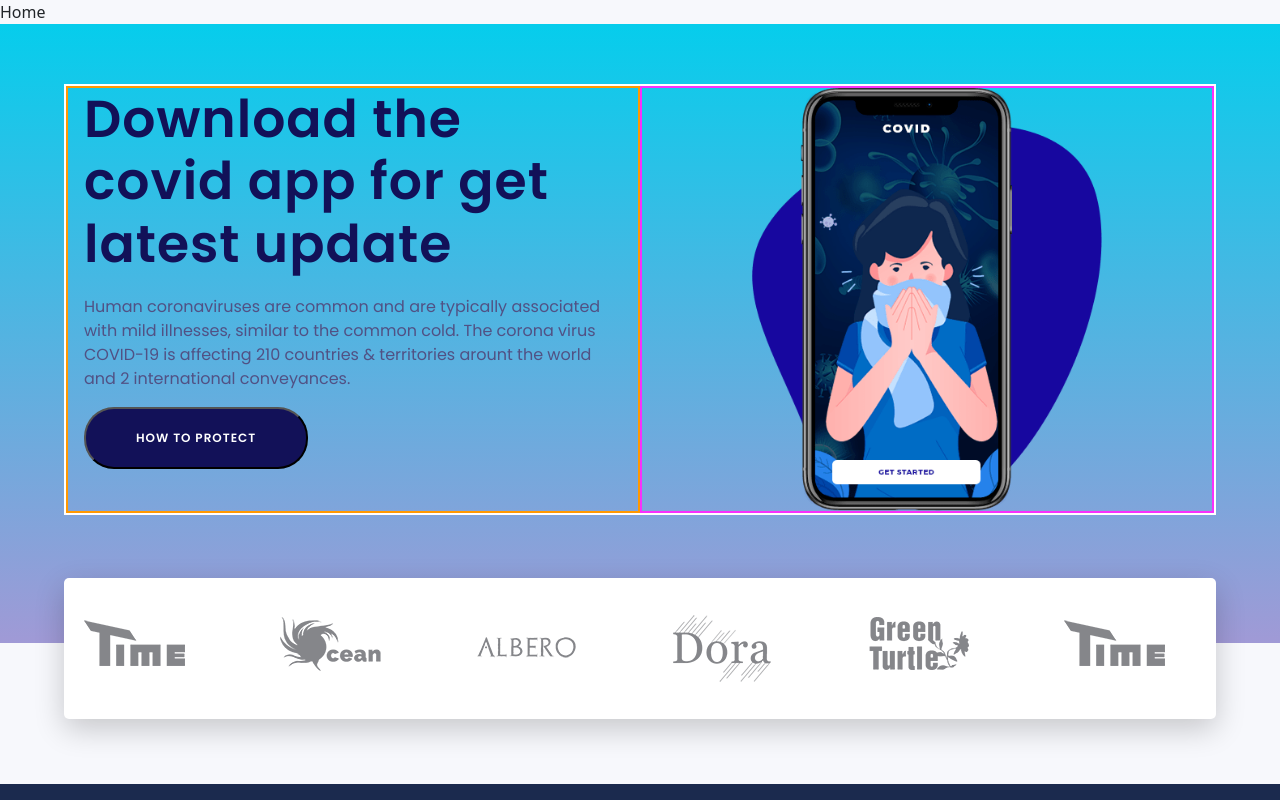
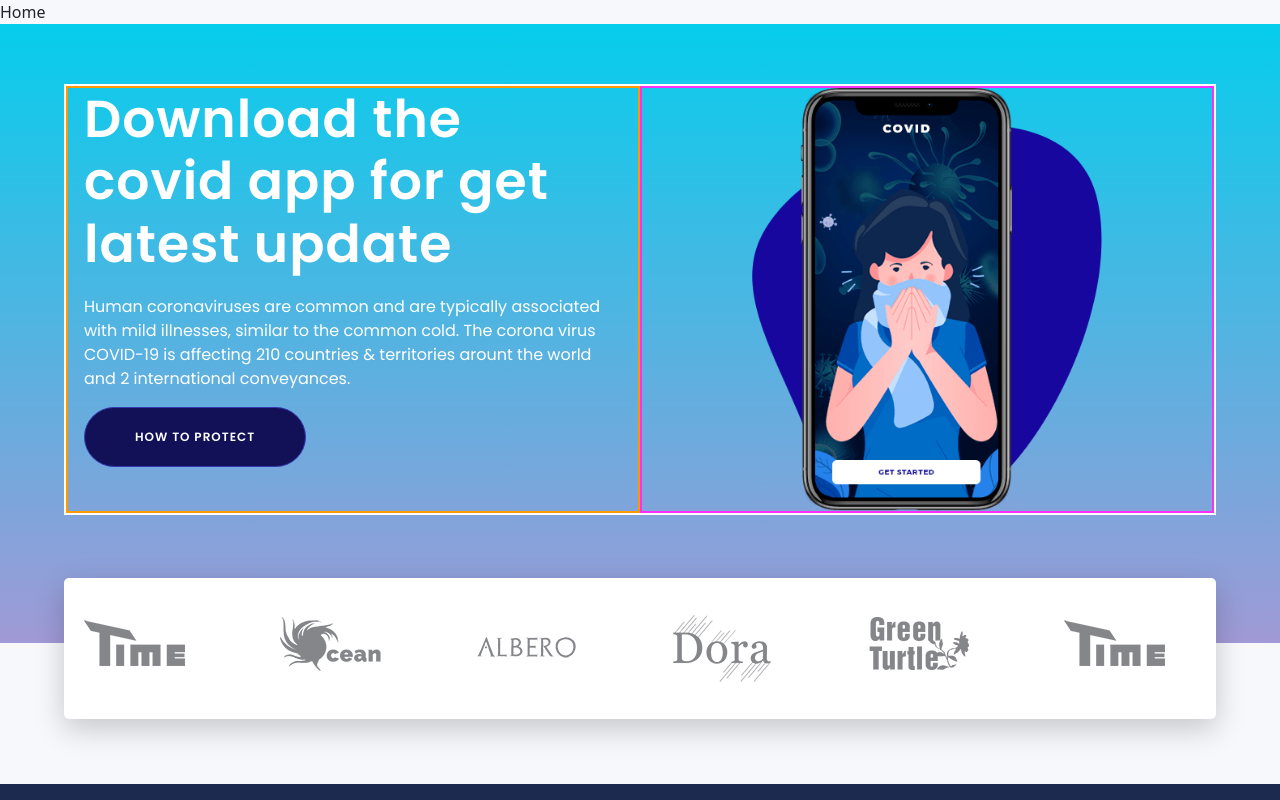
Before and after one commit to Anuskota/P6-COVID-TRACKER, a React (Vite) app: page / in a window 1280 px wide. Shown: the top 800 px of the page. Built offline with nearby package versions, Linux system fonts and the light colour scheme.

Commit message:
Update Header component styles-h2color, btn

```diff
--- a/src/components/molecules/headerHomePage/header.css
+++ b/src/components/molecules/headerHomePage/header.css
@@ -36,7 +36,7 @@ header {
 }
 
 h2 {
-    color: #121158;
+    color: #ffffff;
     font-weight: bolder;
     font-size: 3.25rem;
     letter-spacing: 1px;
@@ -44,7 +44,7 @@ h2 {
 }
 
 p {
-    color: #515184;
+    color: #ffffff;
     font-size: 1rem;
     margin-bottom: 1rem;
 }
@@ -58,15 +58,16 @@ button {
     font-size: 0.75rem;
     letter-spacing: 1px;
     border-radius: 30px;
+    border: 1.5px solid #3639AE;
 }
 
 .image-header-container {
     padding-right: 1rem;
     padding-left: 1rem;
     width: 50%;
-    border: 2px solid rgb(248, 48, 252);
     display: flex;
     justify-content: center;
+    border: 2px solid rgb(248, 48, 252);
 }
 
 .image-header-container img {
```
